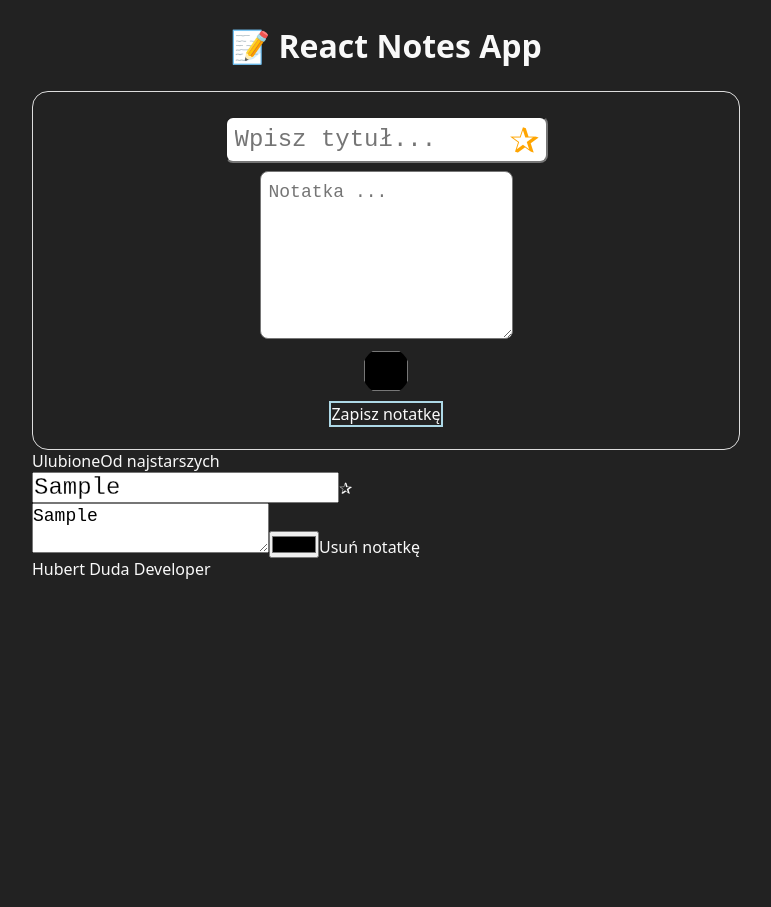
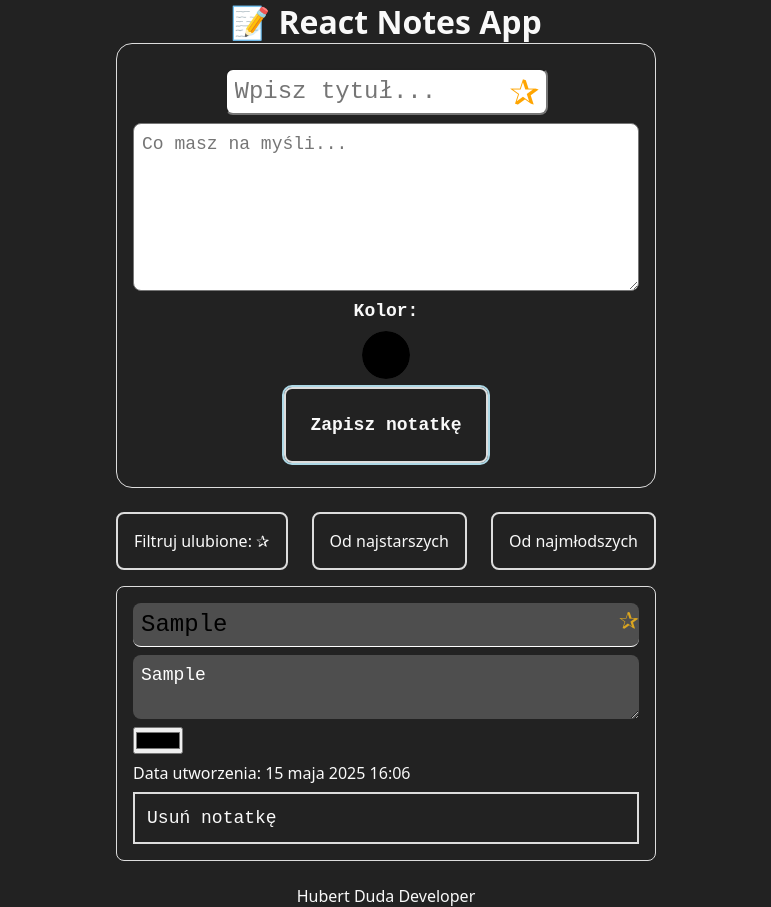
Before and after one commit to HubertDudaDeveloper/react-notes-app, a Next.js app: page / in a window 1280 px wide. Both pictures are taken after typing "Sample", "Sample" into the empty fields and a click on the button "Zapisz notatkę". Shown: the whole page, without its empty margins (254-1025 px from the left). Before the commit the page ends 800 px from the top, so only its background shows below. Built offline with nearby package versions, Linux system fonts and the light colour scheme.

Commit message:
update styles, enchance sort and filter in notes list, classes to camelcase

```diff
--- a/app/globals.scss
+++ b/app/globals.scss
@@ -8,15 +8,21 @@
 body {
   display: flex;
   flex-direction: column;
-  justify-content: flex-start;
+  justify-content: space-between;
   align-items: center;
   font-family: system-ui, sans-serif;
   background-color: #222;
   color: #f9f9f9;
+  min-height: 100vh;
+  height: 100%;
 }
 
 button {
   all: unset;
+}
+
+footer {
+  text-align: center;
 }
 
 .app__main {
--- a/app/layout.tsx
+++ b/app/layout.tsx
@@ -8,10 +8,7 @@ export default function RootLayout({ children }: { children: ReactNode }) {
     <html lang="en">
       <head />
       <body>
-        <main className="app__main">
-          <h1 style={{ textAlign: "center" }}>📝 React Notes App</h1>
           <NotesProvider>{children}</NotesProvider>
-        </main>
       </body>
     </html>
   );
--- a/app/page.tsx
+++ b/app/page.tsx
@@ -7,17 +7,9 @@ export default function Home() {
 
   return (
     <div className={styles.page}>
+      <h1 style={{ textAlign: "center" }}>📝 React Notes App</h1>
       <main className={styles.main}>
         <NoteForm />
-        <div>
-          <button>
-            Ulubione
-          </button>
-
-          <button>
-            Od najstarszych
-          </button>
-        </div>
         <NoteList />
       </main>
       <footer className={styles.footer}>Hubert Duda Developer</footer>
--- a/assets/styles/NoteForm.module.scss
+++ b/assets/styles/NoteForm.module.scss
@@ -8,7 +8,7 @@
   border-radius: 16px;
   padding: 24px 16px;
 
-  .form__wrapper {
+  .formWrapper {
     display: flex;
     flex-direction: row;
     justify-content: center;
@@ -16,14 +16,14 @@
     position: relative;
   }
 
-  .form__isFavorite {
+  .formIsFavorite {
     position: absolute;
     color: orange;
     font-size: 36px;
     right: 8px;
   }
 
-  .form__title {
+  .formTitle {
     font: 500 24px/24px monospace;
     max-width: 756px;
     min-width: 200px;
@@ -32,9 +32,10 @@
     padding: 8px;
   }
 
-  .form__content {
+  .formContent {
     padding: 8px;
     max-width: 100%;
+    width: 100%;
     min-width: 200px;
     max-height: 600px;
     border-radius: 8px;
@@ -42,7 +43,7 @@
     font: 400 18px/24px monospace;
   }
 
-    .form__color {
+  .formColor {
     background-color: transparent;
     border-radius: 50%;
     border: none;
@@ -51,4 +52,24 @@
     padding: 0;
     margin: 0;
   }
+
+  .formColor::-webkit-color-swatch-wrapper {
+    padding: 0;
   }
+
+  .formColor::-webkit-color-swatch {
+    border: none;
+    border-radius: 50%;
+  }
+
+  .formLabelColor {
+    font: 600 18px/24px monospace;
+  }
+
+  .formButton {
+    font: 600 18px/24px monospace;
+    border: 2px solid #ddd;
+    border-radius: 8px;
+    padding: 24px;
+  }
+}
--- a/assets/styles/NoteItem.module.scss
+++ b/assets/styles/NoteItem.module.scss
@@ -1,20 +1,54 @@
-.note__item {
+.noteItem {
+  display: flex;
+  flex-direction: column;
+  justify-content: flex-start;
+  align-items: stretch;
+  gap: 8px;
+  max-width: 756px;
+  width: 100%;
+  border: 1px solid #ddd;
+  border-radius: 8px;
+  padding: 16px;
 
-  .note__title {
-    font: 500 24px/24px monospace;
-    -webkit-text-stroke-width: 0.3px;
-    -webkit-text-stroke-color: white;
+  .noteTitleContainer {
+    position: relative;
+    border-bottom: 1px solid white;
+    border-radius: 8px;
+    background-color: rgba(255, 255, 255, 0.2);
   }
 
-  .note__content {
-    font: 400 18px/24px monospace;
+  .noteTitle {
+    font: 500 24px/24px monospace;
+    color: white;
+    border: none;
+    background-color: transparent;
+    padding: 8px;
   }
 
-  .note__remove {
-
+  .noteIsFavorite {
+    position: absolute;
+    right: 0;
+    font-size: 24px;
+    color: goldenrod;
   }
 
-  .note__date {
+  .noteContent {
+    font: 400 18px/24px monospace;
+    background-color: rgba(255, 255, 255, 0.2);
+    color: white;
+    border: none;
+    border-radius: 8px;
+    padding: 8px;
+    min-height: max-content;
+  }
+
+  .noteRemove {
+    font: 400 18px/24px monospace;
+    border: 2px solid #ddd;
+    padding: 12px;
+  }
+
+  .noteDate {
 
   }
 
--- /dev/null
+++ b/assets/styles/NoteList.module.scss
@@ -0,0 +1,19 @@
+.noteList {
+  display: flex;
+  flex-direction: column;
+  gap: 16px;
+  padding: 24px 0;
+
+  .noteListAction {
+    display: flex;
+    flex-direction: row;
+    gap: 24px;
+
+    .noteListActionButton {
+      border-radius: 8px;
+      border: 2px solid #ddd;
+      padding: 16px;
+      text-align: center;
+    }
+  }
+}
--- a/components/NoteForm.tsx
+++ b/components/NoteForm.tsx
@@ -37,10 +37,10 @@ export const NoteForm = (): ReactElement => {
 
   return (
     <form className={NoteFormModule.form}>
-      <div className={NoteFormModule.form__wrapper}>
+      <div className={NoteFormModule.formWrapper}>
         <input
           placeholder="Wpisz tytuł..."
-          className={NoteFormModule.form__title}
+          className={NoteFormModule.formTitle}
           type="text"
           required
           value={note.title}
@@ -49,7 +49,7 @@ export const NoteForm = (): ReactElement => {
           }
         />
         <button
-          className={NoteFormModule.form__isFavorite}
+          className={NoteFormModule.formIsFavorite}
           type="button"
           onClick={() => setIsFavorite(!isFavorite)}
         >
@@ -58,8 +58,8 @@ export const NoteForm = (): ReactElement => {
       </div>
 
       <textarea
-        placeholder="Notatka ..."
-        className={NoteFormModule.form__content}
+        placeholder="Co masz na myśli..."
+        className={NoteFormModule.formContent}
         value={note.content}
         required
         onChange={(event: ChangeEvent<HTMLTextAreaElement>) =>
@@ -67,16 +67,22 @@ export const NoteForm = (): ReactElement => {
         }
       />
 
+      <label htmlFor="form-color" className={NoteFormModule.formLabelColor}>
+        Kolor:
+      </label>
+
       <input
+        id="form-color"
         type="color"
         value={note.color}
-        className={NoteFormModule.form__color}
+        className={NoteFormModule.formColor}
         onChange={(event: ChangeEvent<HTMLInputElement>) =>
           handleChange(event, "color")
         }
       />
       <button
         type="submit"
+        className={NoteFormModule.formButton}
         onClick={(e: React.MouseEvent<HTMLElement>) => handleClick(e)}
       >
         Zapisz notatkę
--- a/components/NoteItem.tsx
+++ b/components/NoteItem.tsx
@@ -1,6 +1,6 @@
 import { INote } from "@/types/note";
 import { ChangeEvent, ReactElement } from "react";
-import NodeItem from "@/assets/styles/NoteItem.module.scss";
+import NoteItemModel from "@/assets/styles/NoteItem.module.scss";
 import { useNotes } from "@/hooks/useNotes";
 
 interface INoteItemProps {
@@ -14,25 +14,33 @@ export const NoteItem = ({
 }: INoteItemProps): ReactElement => {
   const { updateNote } = useNotes();
 
+  const formatDate = (date: string) => new Date(date).toLocaleString("pl-PL", {
+    day: "2-digit",
+    month: "long",
+    year: "numeric",
+    hour: "2-digit",
+    minute: "2-digit",
+  });
+
   const handleChange = (key: string, value: string | boolean) => {
     const newNote: INote = { ...note, [key]: value };
     updateNote(newNote);
   };
 
   return (
-    <div className={NodeItem.note__item} key={`${note.id}`}>
-      <div className={NodeItem.note__title__container}>
+    <div className={NoteItemModel.noteItem} key={`${note.id}`}>
+      <div className={NoteItemModel.noteTitleContainer}>
         <input
           type="text"
           onChange={(event: ChangeEvent<HTMLInputElement>) =>
             handleChange("title", event.target.value)
           }
-          className={NodeItem.note__title}
+          className={NoteItemModel.noteTitle}
           style={{ color: note.color }}
           value={note.title}
         />
         <button
-          className={NodeItem.form__isFavorite}
+          className={NoteItemModel.noteIsFavorite}
           type="button"
           onClick={() => handleChange("isFavorite", !note.isFavorite)}
         >
@@ -44,7 +52,7 @@ export const NoteItem = ({
           handleChange("content", event.target.value)
         }
         value={note.content}
-        className={NodeItem.note__content}
+        className={NoteItemModel.noteContent}
       >
       </textarea>
       <input
@@ -53,10 +61,12 @@ export const NoteItem = ({
         onChange={(event: ChangeEvent<HTMLInputElement>) =>
           handleChange("color", event.target.value)
         }
-        className={NodeItem.note__color}
+        className={NoteItemModel.noteColor}
       />
+
+      <span>Data utworzenia: { formatDate(note.createdAt) }</span>
       <button
-        className={NodeItem.note__remove}
+        className={NoteItemModel.noteRemove}
         type="button"
         onClick={() => onRemoveNote()}
       >
--- a/components/NoteList.tsx
+++ b/components/NoteList.tsx
@@ -1,25 +1,65 @@
 "use client";
 
 import { useNotes } from "@/hooks/useNotes";
-import { INote } from "@/types/note";
-import { ReactElement } from "react";
+import { ENotesSortValue, INote } from "@/types/note";
+import { ReactElement, useMemo, useState } from "react";
 import NoteItem from "@/components/NoteItem";
+import NoteListModule from "@/assets/styles/NoteList.module.scss"
 
 export const NoteList = (): ReactElement => {
   const { notes, removeNote } = useNotes();
+  const [ sortValue, setSortValue ] = useState<ENotesSortValue>(ENotesSortValue.DESC);
+  const [ isFilterFavorite, setIsFilterFavorite ] = useState<boolean>(false);
 
-  const handleRemoveNote = (noteId: string) => {
+  const handleRemoveNote = (noteId: string): void => {
     removeNote(noteId);
   }
 
+  const sortedNotes: INote[] = useMemo(() => notes.sort((prevNote, nextNote) => {
+    const sortOrder = sortValue === ENotesSortValue.ASC
+      ? prevNote.createdAt < nextNote.createdAt
+      : prevNote.createdAt > nextNote.createdAt;
+
+    return sortOrder ? -1 : !sortOrder ? 1 : 0;
+  }), [sortValue, notes]);
+
+  const filteredNotes: INote[] = useMemo(
+    () => sortedNotes.filter((note: INote) => !isFilterFavorite || (isFilterFavorite && note.isFavorite)),
+    [isFilterFavorite, sortedNotes, sortValue]
+  );
+
   return (
-    <>
-      { notes.map((note: INote) =>
-        (
-          <NoteItem key={note.id} note={note} onRemoveNote={() => handleRemoveNote(note.id)}/>
-        )
-      ) }
-    </>
+    <div className={ NoteListModule.noteList }>
+      <section className={ NoteListModule.noteListAction }>
+        <button
+          className={ NoteListModule.noteListActionButton }
+          onClick={(()=> setIsFilterFavorite(!isFilterFavorite))}
+        >
+          Filtruj ulubione: { isFilterFavorite ? "★" : "✰" }
+        </button>
+
+        <button
+          className={ NoteListModule.noteListActionButton }
+          onClick={(()=> setSortValue(ENotesSortValue.DESC))}
+        >
+          Od najstarszych
+        </button>
+
+        <button
+          className={ NoteListModule.noteListActionButton }
+          onClick={(()=> setSortValue(ENotesSortValue.ASC))}
+        >
+          Od najmłodszych
+        </button>
+      </section>
+      <section id="note-list" className={ NoteListModule.noteListContainer }>
+        { filteredNotes.map((note: INote) =>
+          (
+            <NoteItem key={note.id} note={note} onRemoveNote={() => handleRemoveNote(note.id)}/>
+          )
+        ) }
+      </section>
+    </div>
   )
 }
 
--- a/context/NotesContext.tsx
+++ b/context/NotesContext.tsx
@@ -1,27 +1,21 @@
 "use client";
 
-import { ENotesSortValue, INote } from "@/types/note";
+import { INote } from "@/types/note";
 import { loadNotes, saveNotes } from "@/utils/storage";
 import { createContext, ReactNode, useEffect, useState } from "react";
 
 type TNotesContext = {
   notes: INote[];
-  sortValue: ENotesSortValue;
   getNotes: () => void;
   addNote: (note: INote) => void;
   removeNote: (noteId: string) => void;
-  sortNotes: (value: ENotesSortValue) => void;
   updateNote: (note: INote) => void;
-  setSortValue: (value: ENotesSortValue) => void;
 };
 
 export const NotesContext = createContext<TNotesContext | undefined>(undefined);
 
 export const NotesProvider = ({ children }: { children: ReactNode }) => {
   const [notes, setNotes] = useState<INote[]>([]);
-  const [sortValue, setSortValue] = useState<ENotesSortValue>(
-    ENotesSortValue.ASC
-  );
 
   useEffect(() => {
     getNotes();
@@ -29,20 +23,11 @@ export const NotesProvider = ({ children }: { children: ReactNode }) => {
 
   const getNotes = (): void => setNotes(loadNotes());
 
-  const sortNotes = (value: ENotesSortValue): void => {
-    notes.sort((prevNote, nextNote) => {
-      const sortOrder =
-        value === ENotesSortValue.ASC
-          ? prevNote.createdAt < nextNote.createdAt
-          : prevNote.createdAt > nextNote.createdAt;
+  const addNote = (note: INote): void => {
+    const maxValue = Math.max(...notes.map((note: INote) => Number(note.id)));
 
-      return sortOrder ? -1 : !sortOrder ? 1 : 0;
-    });
-  };
-
-  const addNote = (note: INote): void => {
     note.id = notes.length
-      ? String(Number(notes[notes.length - 1].id) + 1)
+      ? String(maxValue + 1)
       : "0";
     note.createdAt = new Date().toISOString();
     const newNotes = [...notes, note];
@@ -71,10 +56,7 @@ export const NotesProvider = ({ children }: { children: ReactNode }) => {
         getNotes,
         addNote,
         removeNote,
-        sortNotes,
         updateNote,
-        sortValue,
-        setSortValue,
       }}
     >
       {children}
```
Lines whose indentation alone changed are shown as unchanged.
